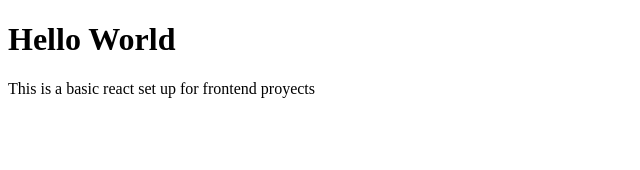
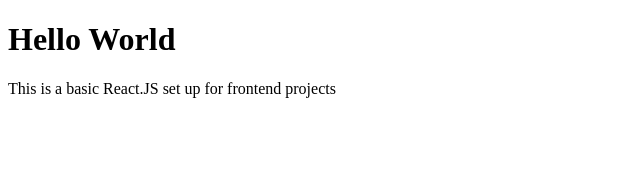
Before and after one commit to renzo-c/DRAFT_react-frontend-template, a React app: page / in a window 1280 px wide. Shown: the top 170 px of the page, without its empty margins (0-640 px from the left). Built offline with nearby package versions, Linux system fonts and the light colour scheme.

Commit message:
fixing typo in title message

```diff
--- a/src/index.js
+++ b/src/index.js
@@ -2,6 +2,6 @@ import React from 'react';
 import ReactDOM from 'react-dom';
 import App from './App';
 
-const title = 'This is a basic react set up for frontend proyects';
+const title = 'This is a basic React.JS set up for frontend projects';
 
 ReactDOM.render(<App title={title} />, document.getElementById('app'));
```
